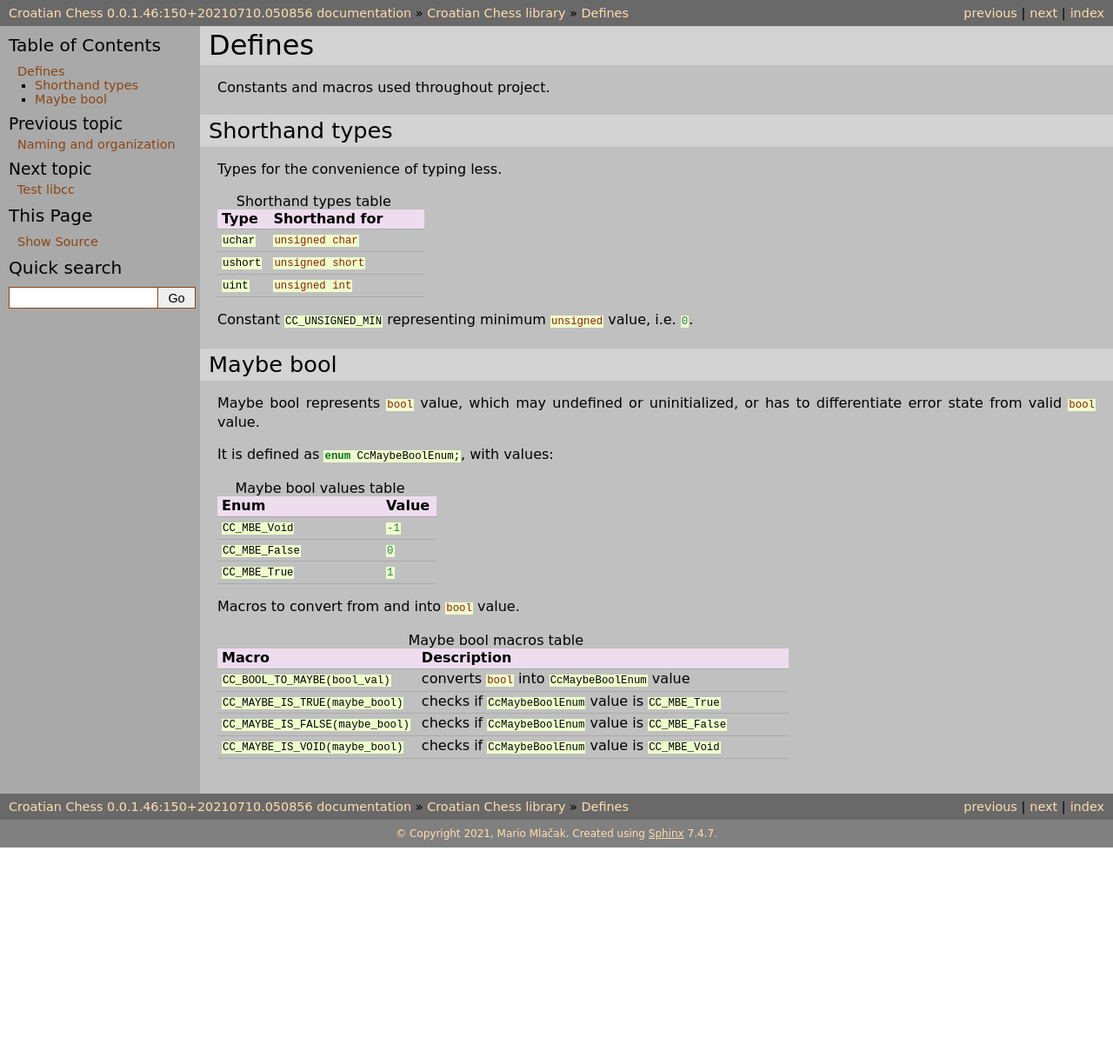
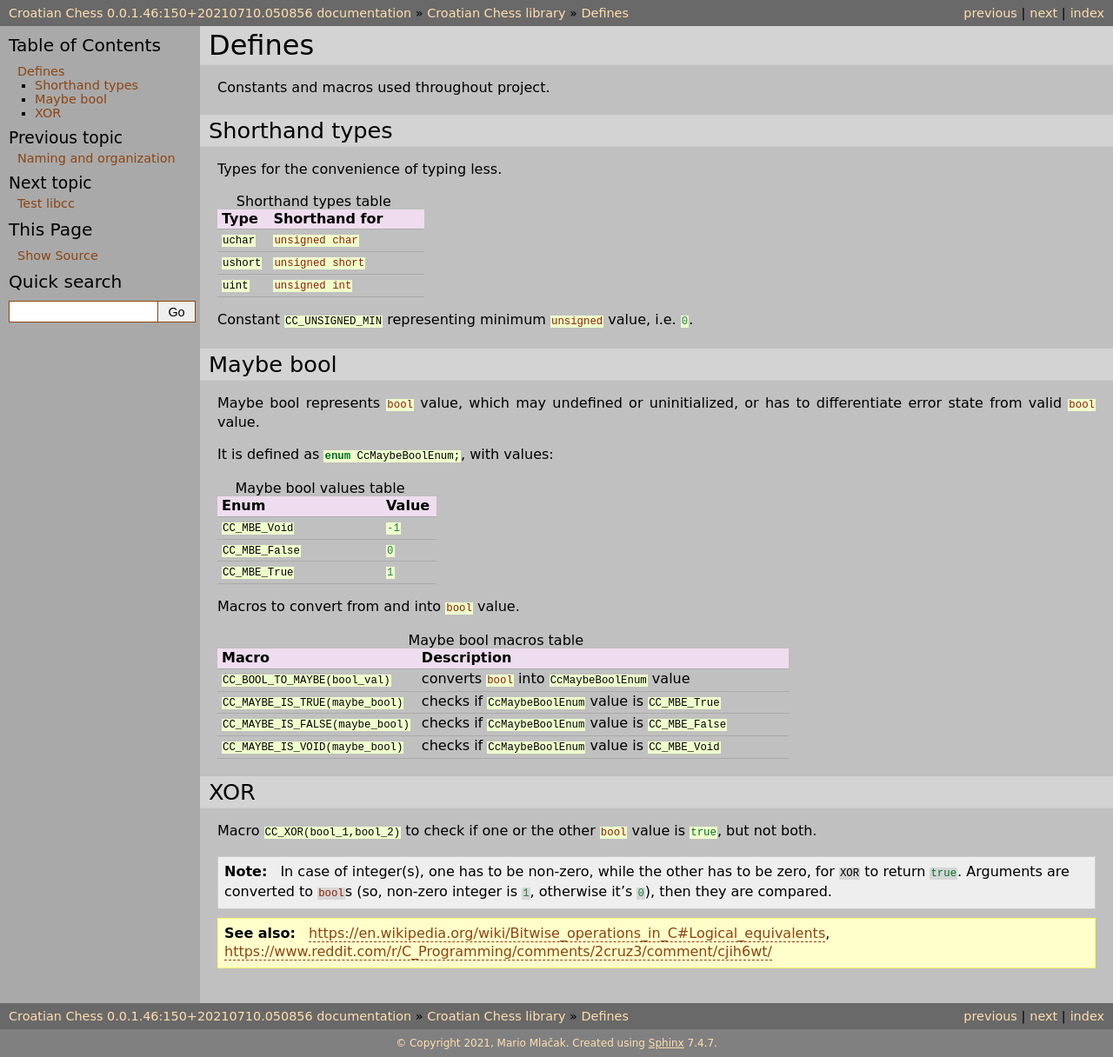
Before and after one commit to mmlacak/crochess, a Sphinx documentation site: the page built from docs/source/libcc/ccdefines.rst, in a window 1280 px wide. Shown: the whole page at 87% size. Built offline with Sphinx 7.4.7, drawn with Linux system fonts in a browser that asks for light colours; before the commit the page ends 975 px from its top, so only the background shows below that.

Commit message:
Documented XOR.

```diff
--- a/docs/source/libcc/ccdefines.rst
+++ b/docs/source/libcc/ccdefines.rst
@@ -74,3 +74,22 @@ Macros to convert from and into :c:`bool` value.
      - checks if :c:`CcMaybeBoolEnum` value is :c:`CC_MBE_False`
    * - :c:`CC_MAYBE_IS_VOID(maybe_bool)`
      - checks if :c:`CcMaybeBoolEnum` value is :c:`CC_MBE_Void`
+
+.. _lbl-libcc-ccdefines-xor:
+
+XOR
+---
+
+Macro :c:`CC_XOR(bool_1,bool_2)` to check if one or the other :c:`bool` value
+is :c:`true`, but not both.
+
+.. note::
+
+    In case of integer(s), one has to be non-zero, while the other has to be zero,
+    for :c:`XOR` to return :c:`true`. Arguments are converted to :c:`bool`\s (so,
+    non-zero integer is :c:`1`, otherwise it's :c:`0`), then they are compared.
+
+.. seealso::
+
+    `<https://en.wikipedia.org/wiki/Bitwise_operations_in_C#Logical_equivalents>`_,
+    `<https://www.reddit.com/r/C_Programming/comments/2cruz3/comment/cjih6wt/>`_
```
